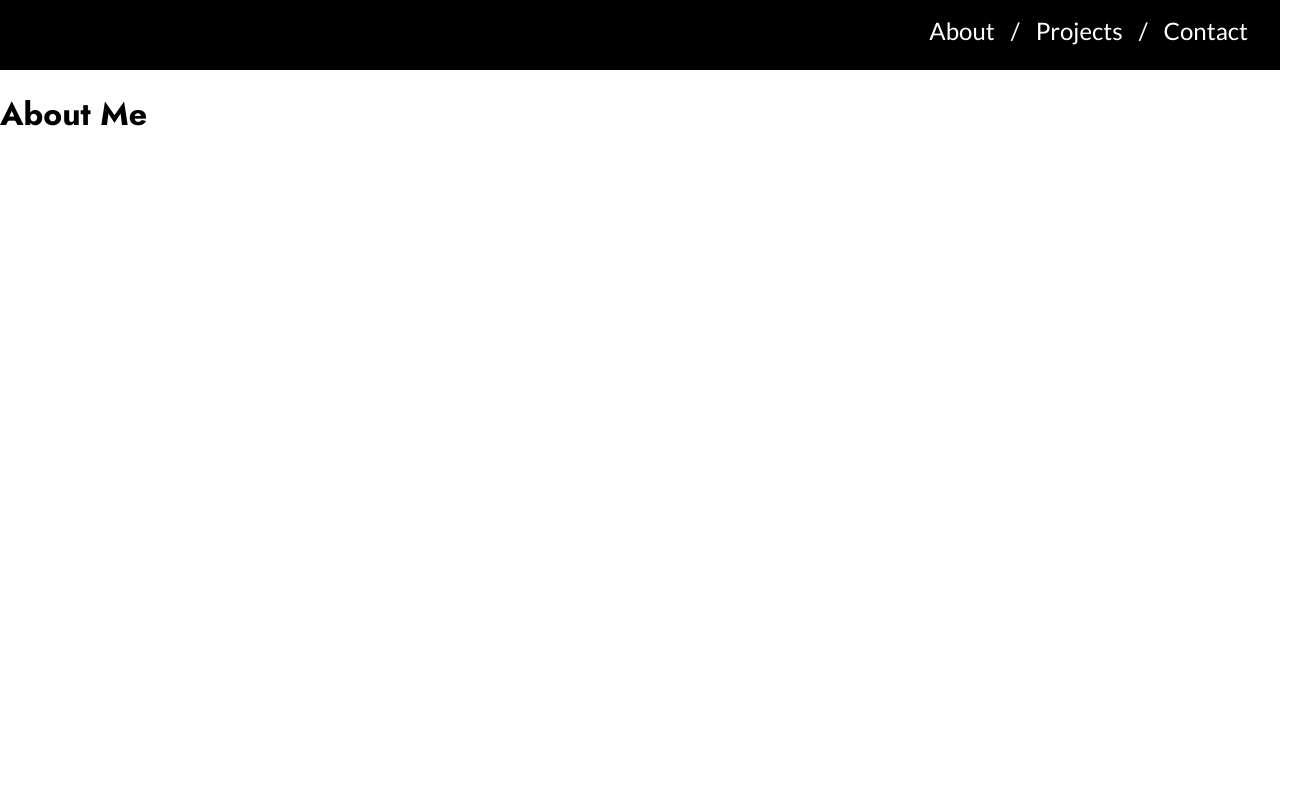
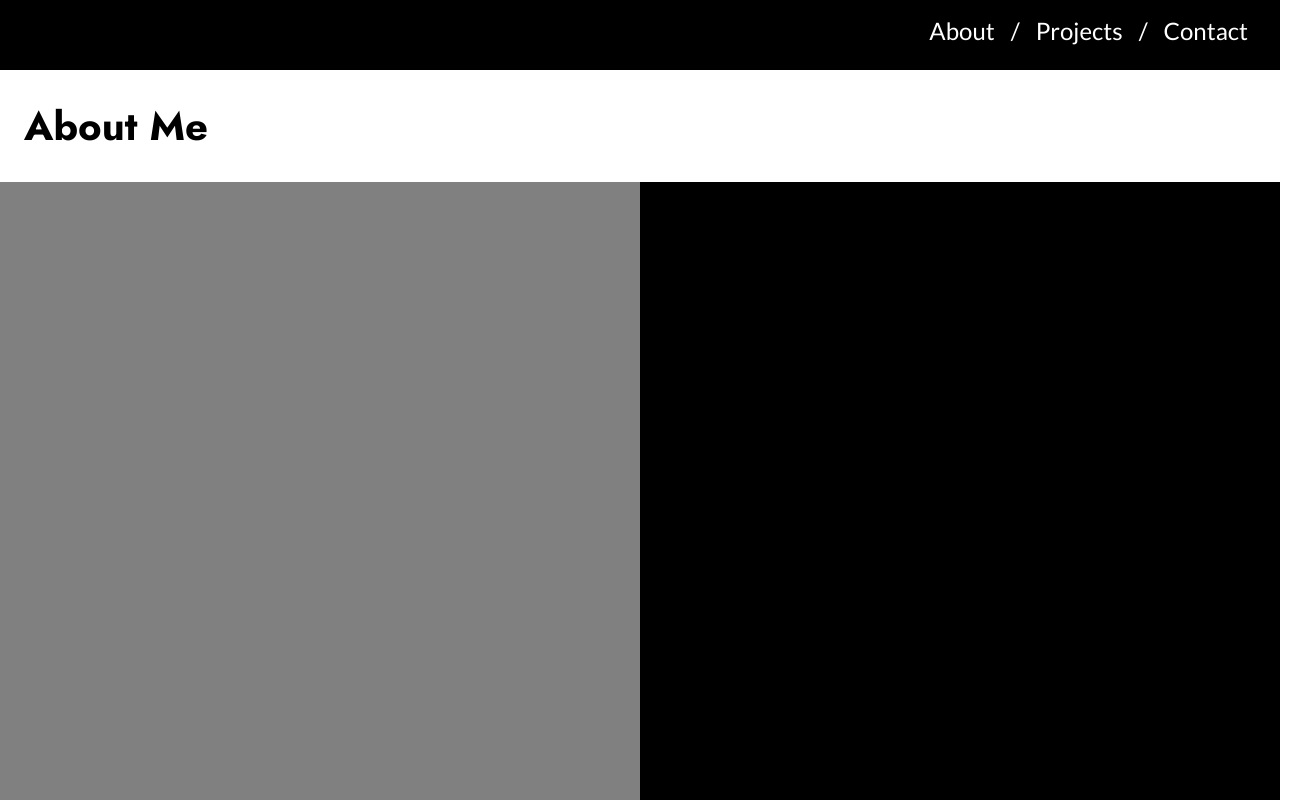
Before and after one commit to noemi-ashizuka/react-portfolio-site, a React (Create React App) app: page /about in a window 1280 px wide. Shown: the top 800 px of the page, 1304 px wide, since content can reach past the window. Built offline with nearby package versions, Linux system fonts and the light colour scheme.

Commit message:
about page basic styling

```diff
--- a/src/App.css
+++ b/src/App.css
@@ -5,3 +5,8 @@ body {
 h1 {
   font-family: 'Jost', sans-serif;
 }
+
+.page-container {
+
+
+}
--- /dev/null
+++ b/src/assets/stylesheets/about.scss
@@ -0,0 +1,37 @@
+.page-title {
+  font-size: 40px;
+  width: 100%;
+  padding-left: 24px;
+}
+
+.content-container {
+  display: flex;
+  width: 100%;
+  height: 900px;
+  flex-wrap: nowrap;
+
+  .content-image {
+    width: 50%;
+    background-color: gray;
+  }
+
+  .content-text {
+    width: 50%;
+    background-color: black;
+  }
+}
+
+@media (max-width: 600px) {
+
+  .content-container {
+    flex-wrap: wrap;
+    .content-image {
+      width: 100%;
+    }
+
+    .content-text {
+      width: 100%;
+    }
+  }
+
+}
--- a/src/assets/stylesheets/application.scss
+++ b/src/assets/stylesheets/application.scss
@@ -1 +1,2 @@
-@import 'header'
+@import 'header';
+@import 'about';
--- a/src/assets/stylesheets/header.scss
+++ b/src/assets/stylesheets/header.scss
@@ -2,6 +2,8 @@
   width: 100%;
   height: 70px;
   background-color: black;
+  position: sticky;
+  top: 0;
 }
 
 .logo {
@@ -26,3 +28,7 @@
     font-size: 24px;
   }
 }
+
+@media (max-width: 600px) {
+
+}
--- a/src/components/about.jsx
+++ b/src/components/about.jsx
@@ -1,9 +1,21 @@
 import React, { Component } from 'react';
+
+import '../assets/stylesheets/about.scss';
 
 class About extends Component {
   render() {
     return(
-      <div><h1>About Me</h1></div>
+      <div className="page-container">
+        <h1 className="page-title">About Me</h1>
+      <div className="content-container">
+        <div className="content-image">
+
+        </div>
+        <div className="content-text">
+
+        </div>
+      </div>
+    </div>
     )
   }
 }
```
